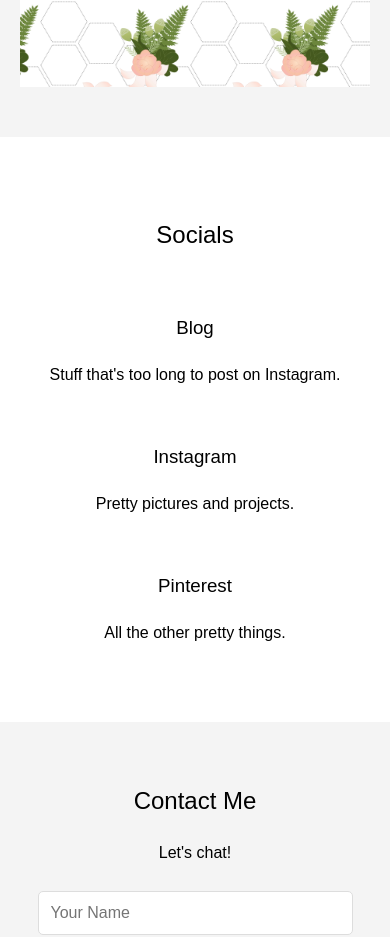
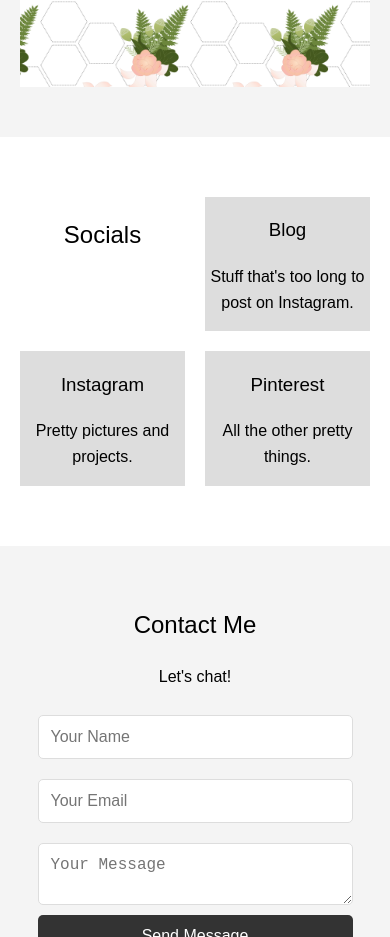
Before and after one commit to HelloSteph/stephburton.github.io, a plain HTML site: page test.html in a window 390 px wide. Shown: the part 1449-2386 px from the top of the page. Drawn offline with Linux system fonts and the light colour scheme.

Commit message:
Style edits to socials section

```diff
--- a/styles.css
+++ b/styles.css
@@ -32,7 +32,7 @@ section {
 @media screen and (max-width: 480px) {
     .btn, #contact button, #contact input, #contact textarea {
         padding: 15px;
-        font-size: 16px; /* Minimum recommended touch target size */
+        font-size: 16px;
     }
 }
 
@@ -133,45 +133,15 @@ section {
     gap: 20px;
 }
 
+.socials-item {
+    background-color: #ddd;
+}
+
 @media (max-width: 768px) {
     #socials {
       grid-template-columns: repeat(2, 1fr);
     }
   }
-
-  @media (max-width: 480px) {
-    #socials {
-      grid-template-columns: 1fr;
-    }
-  }
-/* #socials {
-    display: flex;
-    flex-wrap: wrap;
-    justify-content: space-around;
-    background-color: #fff;
-}
-
-.socials-item {
-    width: 30%;
-    background-color: #f4f4f4;
-    padding: 20px;
-    border-radius: 10px;
-    margin-bottom: 20px;
-}
-
-.socials-item h3 {
-    margin-bottom: 15px;
-}
-
-.socials-item p {
-    font-size: 1rem;
-}
-
-@media screen and (max-width: 768px) {
-    .socials-item {
-        width: 100%;
-    }
-} */
 
 /* Contact Section */
 #contact {
@@ -247,15 +217,6 @@ img {
         font-size: 2rem;
     }
 
-    /* #socials {
-        flex-direction: column;
-        align-items: center;
-    }
-
-    .socials-item {
-        width: 80%;
-        margin-bottom: 20px;
-    } */
 }
 
 /* For mobile phones */
@@ -272,10 +233,6 @@ img {
         font-size: 1.8rem;
     }
 
-    /* .socials-item {
-        width: 90%;
-    } */
-
     #contact form {
         width: 90%;
     }
--- a/test.html
+++ b/test.html
@@ -32,7 +32,7 @@
 
     <!-- Services Section -->
     <section id="socials">
-        <div class="socials-item">
+        <div>
             <h2>Socials</h2>
         </div>
         <div class="socials-item">
```
